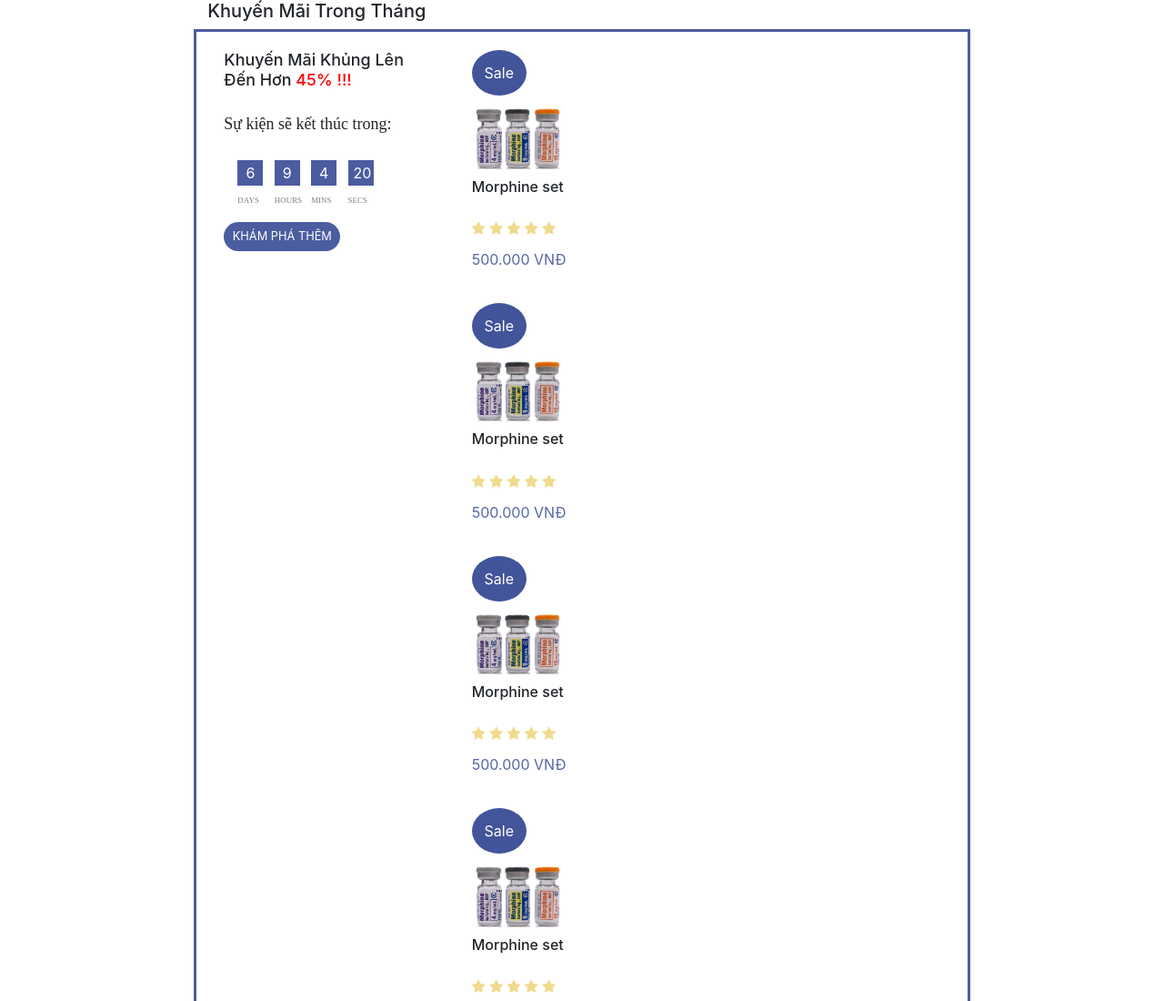
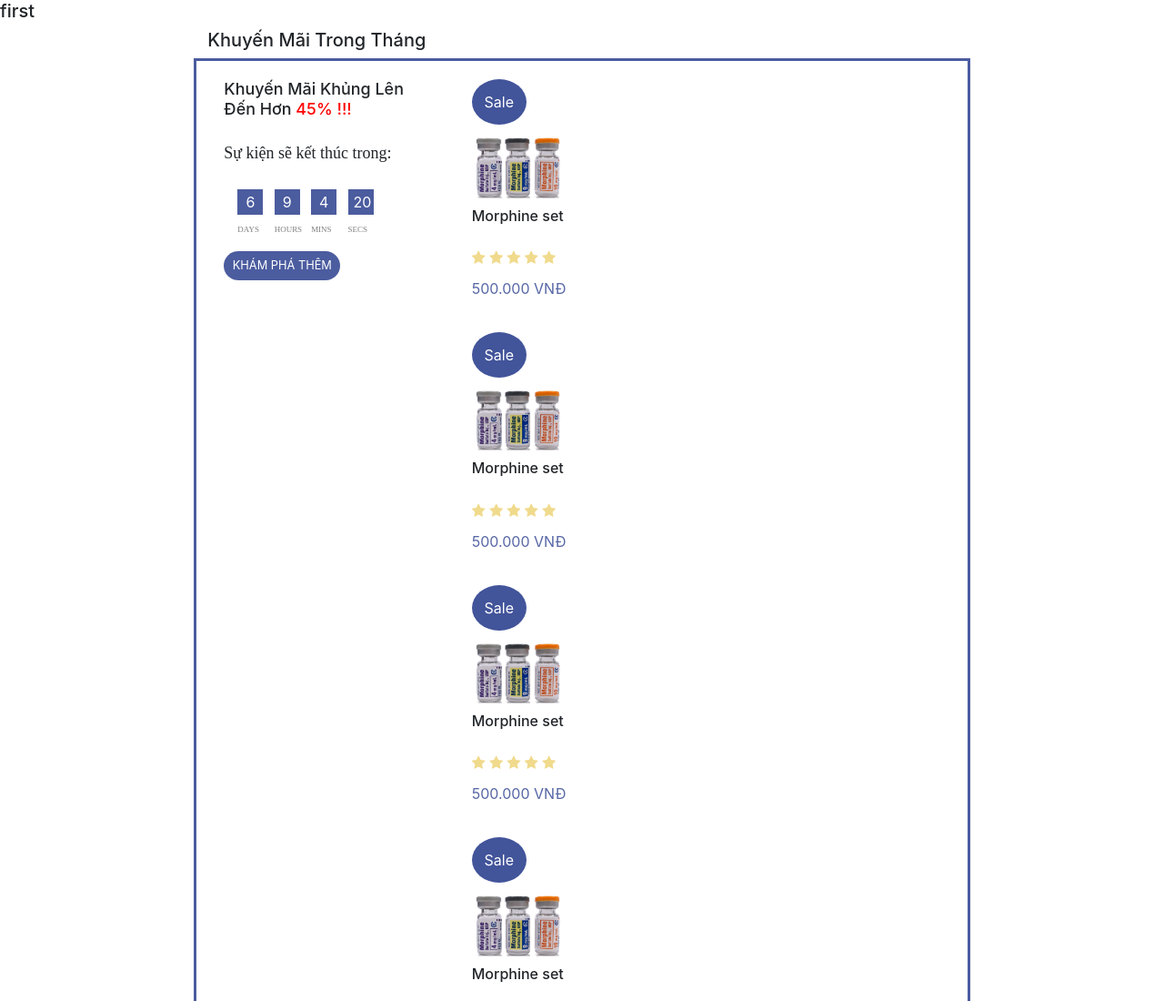
Before and after one commit to dangnlh1/Phamacity, a plain HTML site: page kmtt.html in a window 1280 px wide. Shown: the top 1100 px of the page at 91% size. Drawn offline with nearby package versions, Linux system fonts and the light colour scheme.

Commit message:
fist put

```diff
--- a/kmtt.html
+++ b/kmtt.html
@@ -24,7 +24,7 @@
     <title>Document</title>
 </head>
 <body>
-
+  <h5>first</h5>
   <div class="container-fluid">
 
     <div class="row">
```
